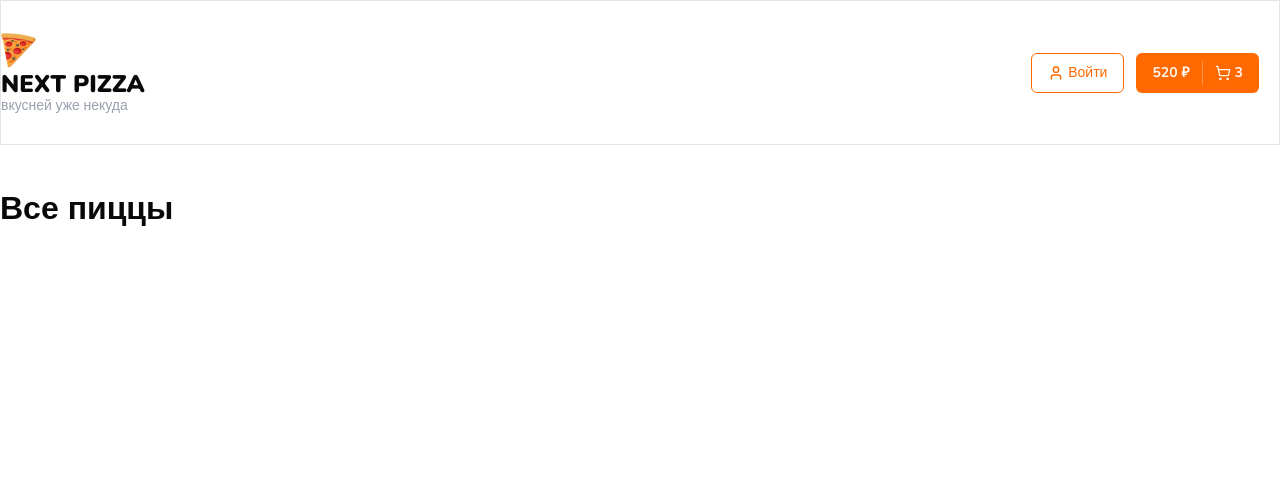
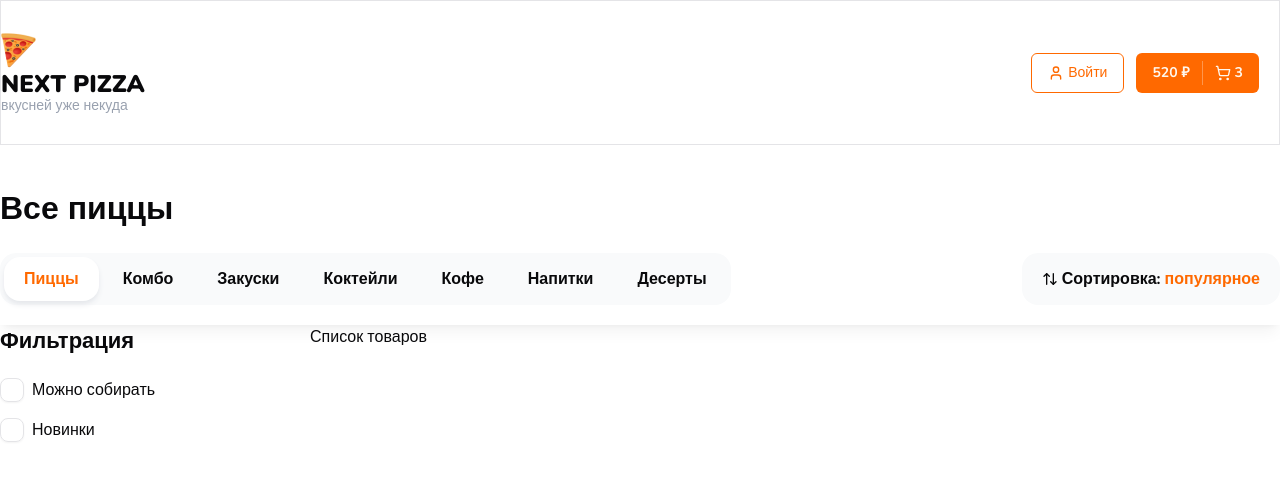
Before and after one commit to wraithfel/next-pizza, a Next.js app: page / in a window 1280 px wide. Shown: the top 480 px of the page. Built offline with nearby package versions, Linux system fonts and the light colour scheme.

Commit message:
add filters

```diff
--- a/app/page.tsx
+++ b/app/page.tsx
@@ -1,10 +1,32 @@
-import { Container } from "@/components/shared";
+import { Container, SortPopup } from "@/components/shared";
 import { Title } from "@/components/shared";
+import { TopBar } from "@/components/shared";
+import { Filters } from "@/components/shared";
 
 
 export default function Home() {
   return(
-  <Container className="mt-10">
-    <Title size="lg" text="Все пиццы" className="font-extrabold" />
-  </Container>)
+    <>
+    <Container className="mt-10">
+        <Title size="lg" text='Все пиццы' className="font-extrabold"/>
+    </Container>
+    <TopBar/>
+
+    <Container className="pb-14">
+      <div className="flex gap-[60px]">
+
+        <div className="w-[250px]">
+          <Filters />
+        </div>
+
+        <div className="gap-1">
+          <div className="flex flex-col gap-16">
+            Список товаров
+          </div>
+        </div>
+
+      </div>
+    </Container>
+    </>
+  )
 }
--- /dev/null
+++ b/components/shared/categories.tsx
@@ -0,0 +1,24 @@
+import { cn } from "@/lib/utils";
+import React from "react";
+
+interface Props {
+    className ?: string;
+}
+
+const cats = ['Пиццы', 'Комбо', 'Закуски', 'Коктейли', 'Кофе', 'Напитки', 'Десерты'];
+const activeIndex = 0;
+
+export const Categories: React.FC<Props> = ({ className }) => {
+    return (
+        <div className={cn('inline-flex gap-1 bg-gray-50 p-1 rounded-2xl', className)}>
+            {cats.map((cat, index) => (
+                <a className={cn(
+                    'flex items-center font-bold h-11 rounded-2xl px-5',
+                activeIndex === index && 'bg-white shadow-md shadow-gray-200 text-primary')}
+                key = {index}>
+                    <button>{cat}</button>
+                </a>
+            ))}
+        </div>
+    );
+}
--- /dev/null
+++ b/components/shared/filter-checkbox.tsx
@@ -0,0 +1,34 @@
+import React, { ButtonHTMLAttributes } from 'react';
+import { Checkbox } from '../ui/checkbox';
+
+export interface FilterChecboxProps {
+  text: string;
+  value: string;
+  endAdornment?: React.ReactNode;
+  onCheckedChange?: (checked: boolean) => void;
+  checked?: boolean;
+}
+
+export const FilterCheckbox: React.FC<FilterChecboxProps> = ({
+  text,
+  value,
+  endAdornment,
+  onCheckedChange,
+  checked,
+}) => {
+  return (
+    <div className="flex items-center space-x-2">
+      <Checkbox
+        onCheckedChange={onCheckedChange}
+        checked={checked}
+        value={value}
+        className="rounded-[8px] w-6 h-6"
+        id={`checkbox-${String(value)}`}
+      />
+      <label htmlFor={`checkbox-${String(value)}`} className="leading-none cursor-pointer flex-1">
+        {text}
+      </label>
+      {endAdornment}
+    </div>
+  );
+};
--- /dev/null
+++ b/components/shared/filters.tsx
@@ -0,0 +1,20 @@
+import { cn } from "@/lib/utils";
+import React from "react";
+import { Title } from "./title";
+import { FilterCheckbox } from "./filter-checkbox";
+
+interface Props {
+    className ?: string;
+}
+
+
+export const Filters: React.FC<Props> = ({ className }) => {
+    return (
+    <div className={className}>
+        <Title text="Фильтрация" size="sm" className="mb-5 font-bold" />
+        <div className="flex flex-col gap-4">
+            <FilterCheckbox text="Можно собирать" value="1" />
+            <FilterCheckbox text="Новинки" value="2" />
+        </div>
+    </div> )
+}
--- a/components/shared/index.ts
+++ b/components/shared/index.ts
@@ -1,3 +1,7 @@
 export { Header } from './header';
 export { Container } from './container';
-export { Title } from './title'
+export { Title } from './title';
+export { Categories } from './categories';
+export { SortPopup } from './sort-popup';
+export { TopBar } from './top-bar';
+export { Filters } from './filters'
--- /dev/null
+++ b/components/shared/sort-popup.tsx
@@ -0,0 +1,21 @@
+import { cn } from "@/lib/utils";
+import { ArrowUpDown } from "lucide-react";
+import React from "react";
+
+interface Props {
+    className ?: string;
+}
+
+
+export const SortPopup: React.FC<Props> = ({ className }) => {
+    return ( <div
+          className={cn(
+            'inline-flex items-center gap-1 bg-gray-50 px-5 h-[52px] rounded-2xl cursor-pointer',
+            className,
+          )}>
+          <ArrowUpDown className="w-4 h-4" />
+          <b>Сортировка:</b>
+
+          <b className="text-primary">популярное</b>
+        </div>)
+}
--- /dev/null
+++ b/components/shared/top-bar.tsx
@@ -0,0 +1,20 @@
+import { cn } from "@/lib/utils";
+import React from "react";
+import { Container } from "./container";
+import { Categories } from "./categories";
+import { SortPopup } from "./sort-popup";
+
+interface Props{
+    className?: string;
+}
+
+export const TopBar: React.FC<Props> = ({ className }) => {
+    return (
+    <div className={cn('sticky top-0 bg-white py-5 shadow-lg shadow-black/5 z-10', className)}>
+        <Container className="flex items-center justify-between">
+            <Categories />
+            <SortPopup />
+        </Container>
+    </div>
+    );
+}
```
